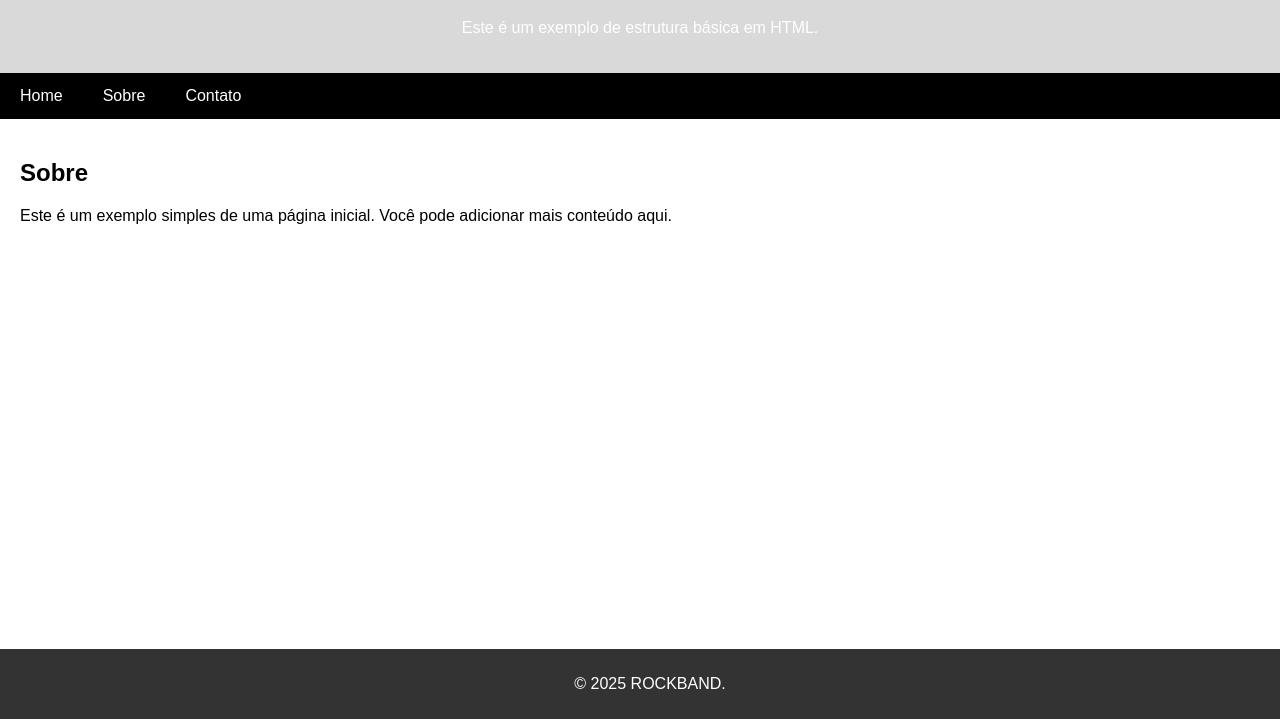
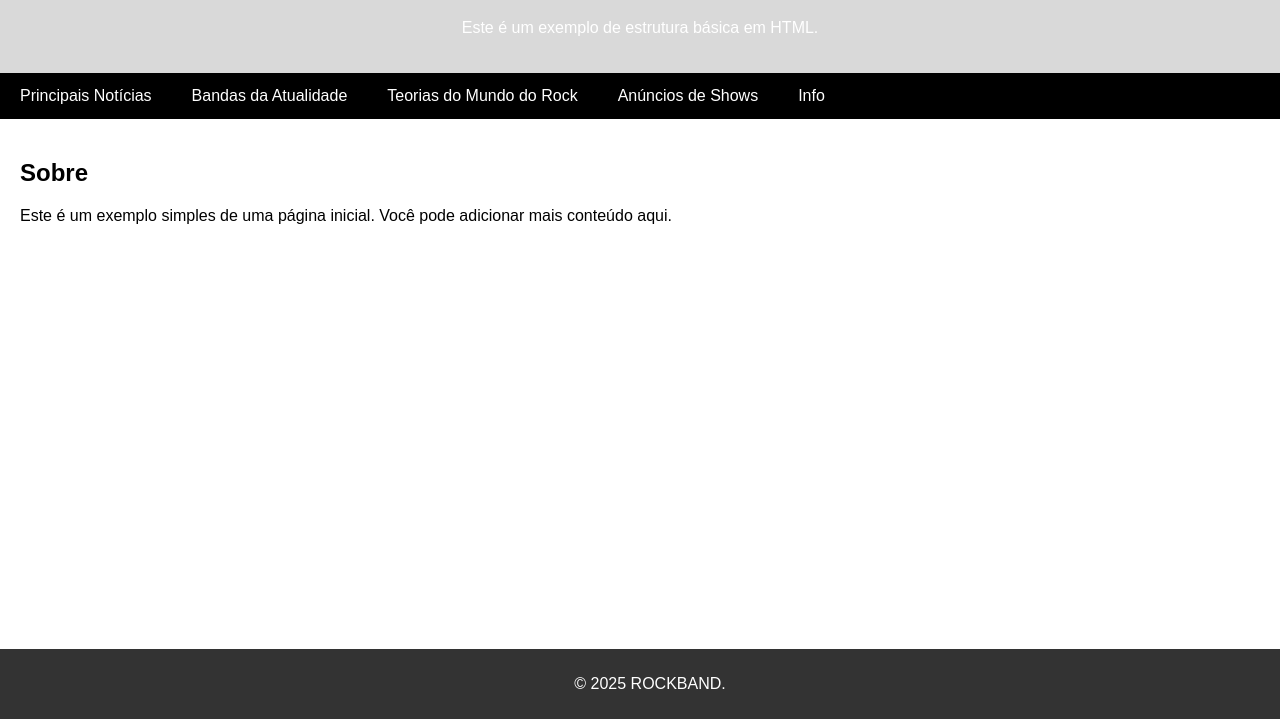
Before and after one commit to Isa-bohn04/ajudando-nathan, a plain HTML site: page index.html in a window 1280 px wide. Shown: the part 81-800 px from the top of the page. Drawn offline with Linux system fonts and the light colour scheme.

Commit message:
index.html

```diff
--- a/index.html
+++ b/index.html
@@ -19,7 +19,8 @@
         header {
             background-color: #D9D9D9;  <!-- Cor de fundo do cabeçalho, cinza claro -->
             color: white;  <!-- Cor do texto do cabeçalho como branca -->
-            text-align: center;  <!-- Alinha o texto do cabeçalho ao centro -->
+            <img src="caminho/para/imagem.jpg" alt="Logo do Rockband" class="logo">  <!-- Substitua pelo caminho da sua imagem -->
+            <p>Bem-vindo ao mundo do rock!</p>
             padding: 20px;  <!-- Adiciona 20px de espaço interno ao cabeçalho -->
         }
 
@@ -70,10 +71,12 @@
     </header>
 
     <!-- Menu de navegação -->
-    <nav>
-        <a href="#home">Home</a>  <!-- Link de navegação para a seção "Home" -->
-        <a href="#sobre">Sobre</a>  <!-- Link de navegação para a seção "Sobre" -->
-        <a href="#contato">Contato</a>  <!-- Link de navegação para a seção "Contato" -->
+      <nav>
+        <a href="#noticias">Principais Notícias</a>
+        <a href="#bandas">Bandas da Atualidade</a>
+        <a href="#teorias">Teorias do Mundo do Rock</a>
+        <a href="#shows">Anúncios de Shows</a>
+        <a href="#info">Info</a>
     </nav>
 
     <!-- Seção de conteúdo principal -->
```
